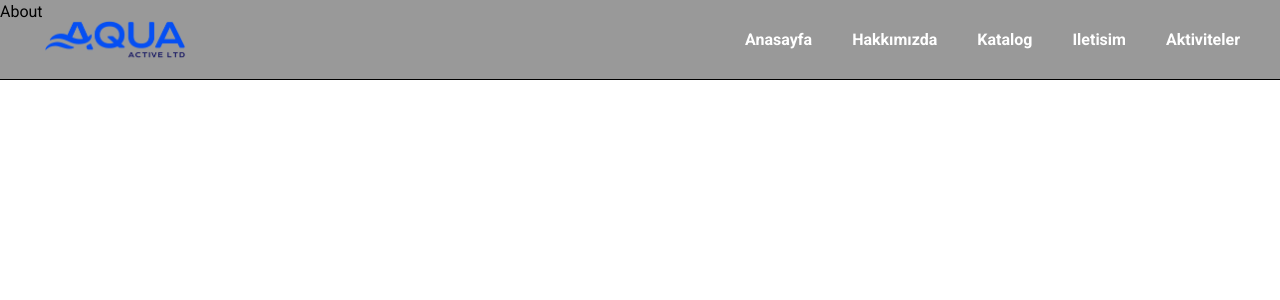
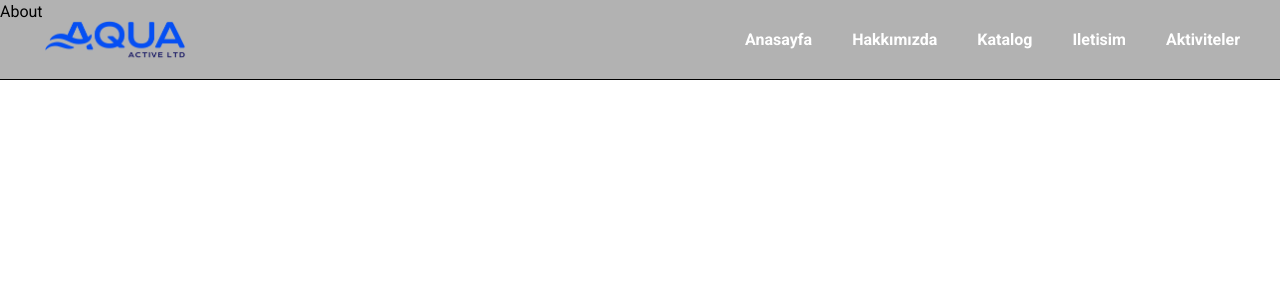
Before and after one commit to EmreeOzturk/kangoojump, a Next.js app: page /about in a window 1280 px wide. Shown: the top 300 px of the page. Built offline with nearby package versions, Linux system fonts and the light colour scheme.

Commit message:
Update Header component styles

```diff
--- a/app/components/Header.tsx
+++ b/app/components/Header.tsx
@@ -24,13 +24,12 @@ const Header = () => {
     }, [scrollY])
     if (path !== "/") {
         return (
-            <div className='border-b border-black flex h-20 w-full px-10 justify-between items-center bg-black/40 fixed z-10 text-white'>
+            <div className='border-b border-black flex h-20 w-full px-10 justify-between items-center bg-black/30 fixed z-10 text-white'>
                 <Logo />
                 <Navbar />
             </div>
         )
     }
-
     return (
         <motion.div
             variants={
@@ -50,7 +49,7 @@ const Header = () => {
             }
             transition={{ duration: 0.5, ease: "easeInOut" }}
 
-            className=' flex h-20 w-full px-10 justify-between items-center bg-black/40 fixed z-10 text-white'>
+            className='flex h-20 w-full px-10 justify-between items-center bg-black/30 fixed z-10 text-white'>
             <Logo />
             <Navbar />
         </motion.div>
```
